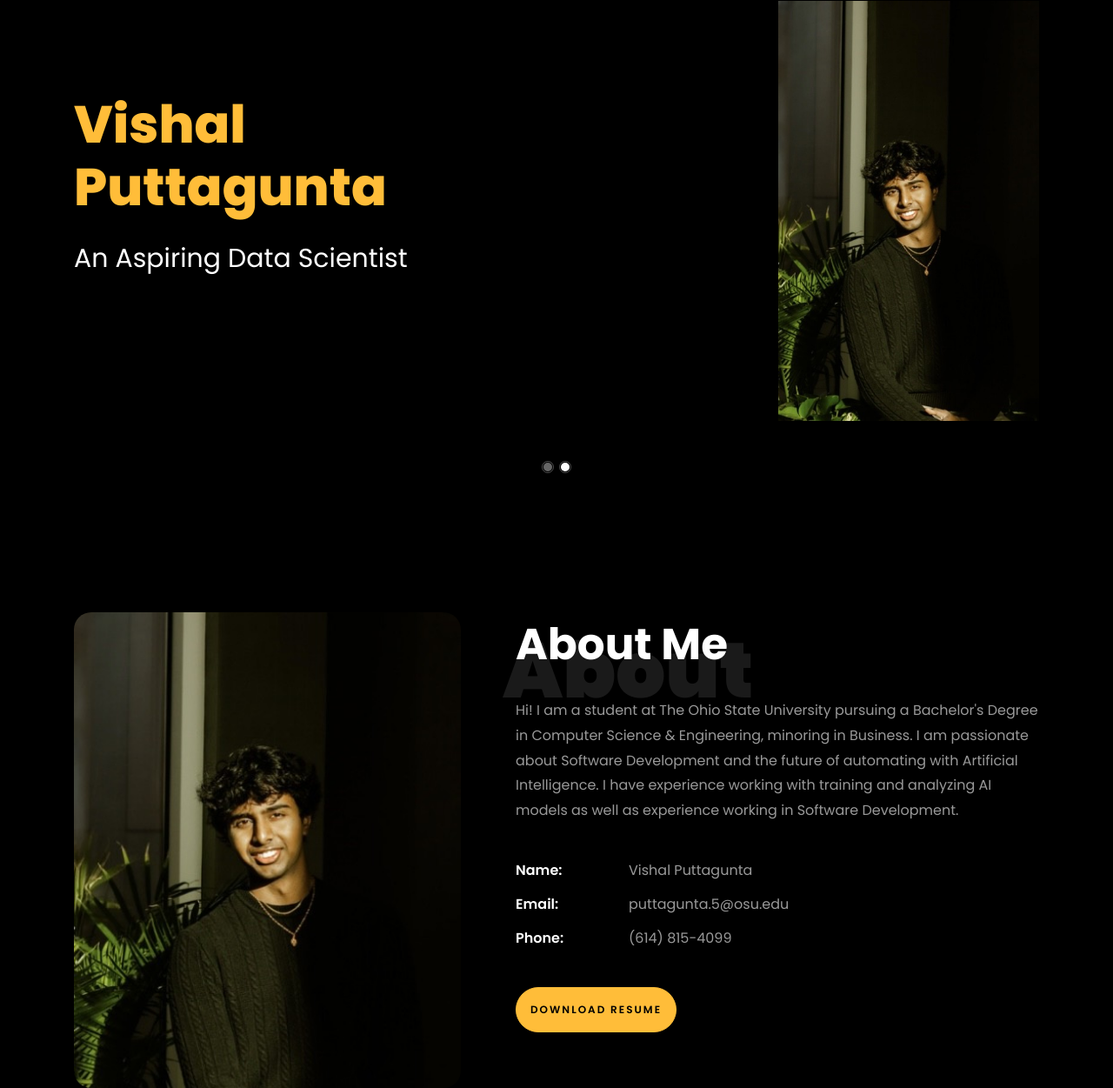
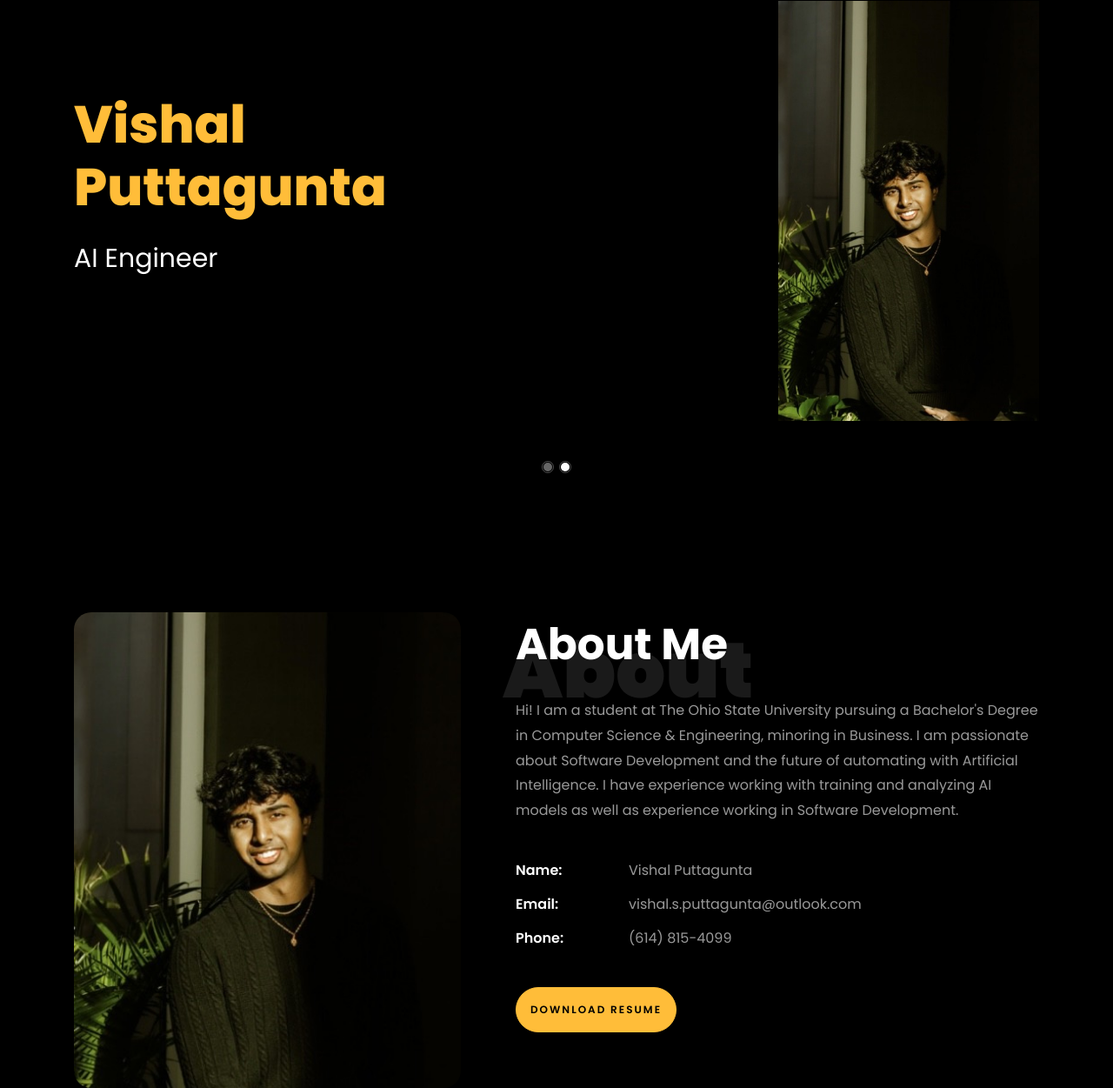
Before and after one commit to Vishal-Puttagunta/Personal-Website, a plain HTML site: page index.html in a window 1280 px wide. Shown: the part 158-1409 px from the top of the page at 87% size. Drawn offline with Linux system fonts and the light colour scheme; a web font is replaced by a local one.

Commit message:
Changed email and removed aspiring

```diff
--- a/index.html
+++ b/index.html
@@ -56,7 +56,7 @@
 		          <div class="one-forth d-flex  align-items-center ftco-animate" data-scrollax=" properties: { translateY: '70%' }">
 		          	<div class="text">
 			            <h1 class="mb-4 mt-3"><span>Vishal Puttagunta</span></h1>
-			            <h2 class="mb-4">An Aspiring Software Engineer</h2>
+			            <h2 class="mb-4">Software Engineer</h2>
 		            </div>
 		          </div>
 	        	</div>
@@ -72,7 +72,7 @@
 		          <div class="one-forth d-flex align-items-center ftco-animate" data-scrollax=" properties: { translateY: '70%' }">
 		          	<div class="text">
 						<h1 class="mb-4 mt-3"><span>Vishal Puttagunta</span></h1>
-			            <h2 class="mb-4 mt-3">An Aspiring Data Scientist</h2>
+			            <h2 class="mb-4 mt-3">AI Engineer</h2>
 		            </div>
 		          </div>
 	        	</div>
@@ -99,7 +99,7 @@
 		            <p>Hi! I am a student at The Ohio State University pursuing a Bachelor's Degree in Computer Science & Engineering, minoring in Business. I am passionate about Software Development and the future of automating with Artificial Intelligence. I have experience working with training and analyzing AI models as well as experience working in Software Development.</p>
 		            <ul class="about-info mt-4 px-md-0 px-2">
 		            	<li class="d-flex"><span>Name:</span> <span>Vishal Puttagunta</span></li>
-		            	<li class="d-flex"><span>Email:</span> <span>puttagunta.5@osu.edu</span></li>
+		            	<li class="d-flex"><span>Email:</span> <span>vishal.s.puttagunta@outlook.com</span></li>
 		            	<li class="d-flex"><span>Phone: </span> <span>(614) 815-4099</span></li>
 		            </ul>
 		          </div>
@@ -306,7 +306,7 @@
           			<span class="icon-paper-plane"></span>
           		</div>
           		<h3 class="mb-4">Email Address</h3>
-	            <p><a href="mailto:info@yoursite.com">puttagunta.5@osu.edu</a></p>
+	            <p><a href="mailto:info@yoursite.com">vishal.s.puttagunta@outlook.com</a></p>
 	          </div>
           </div>
           <div class="col-md-6 col-lg-3 d-flex ftco-animate">
```
